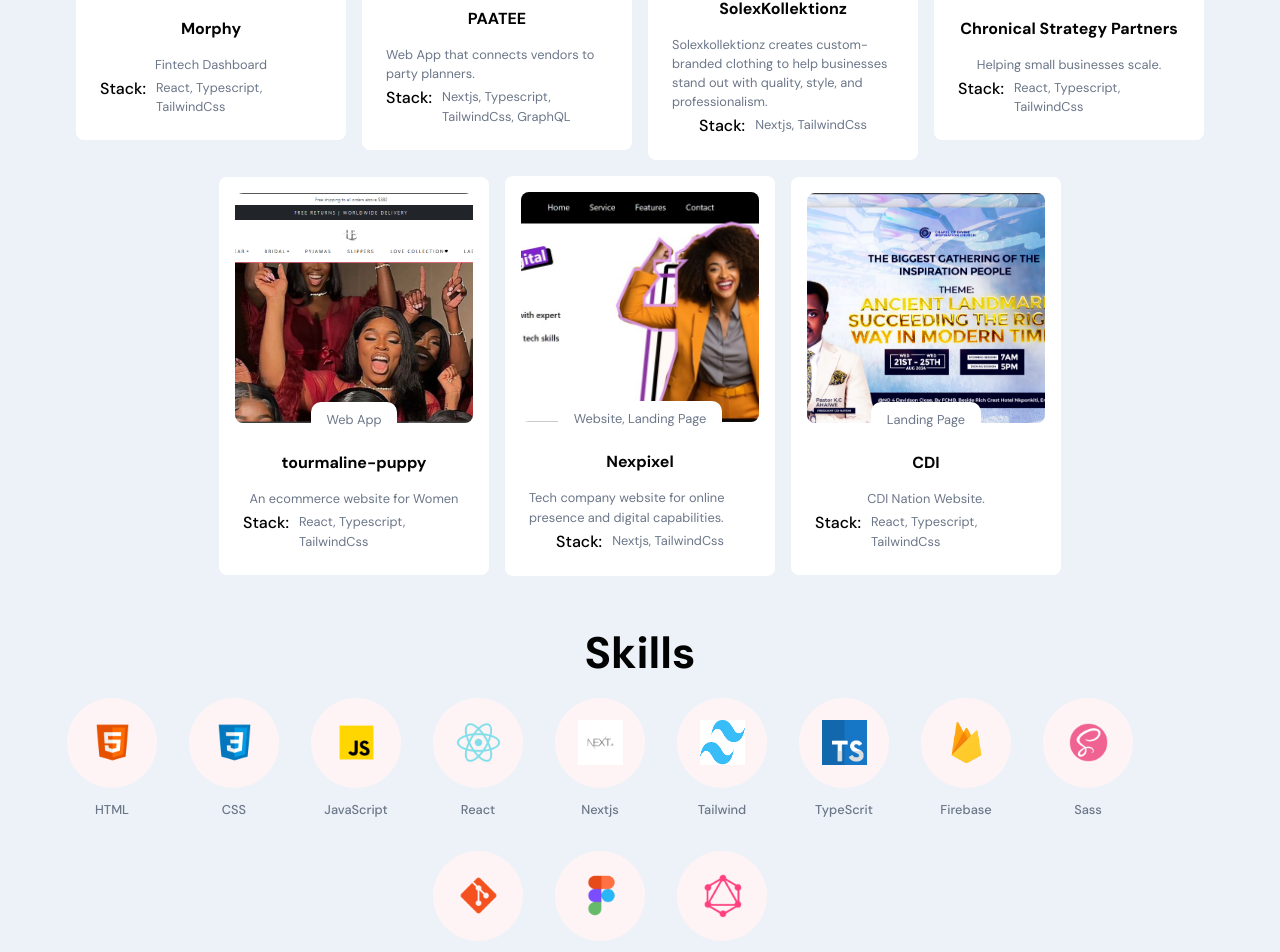
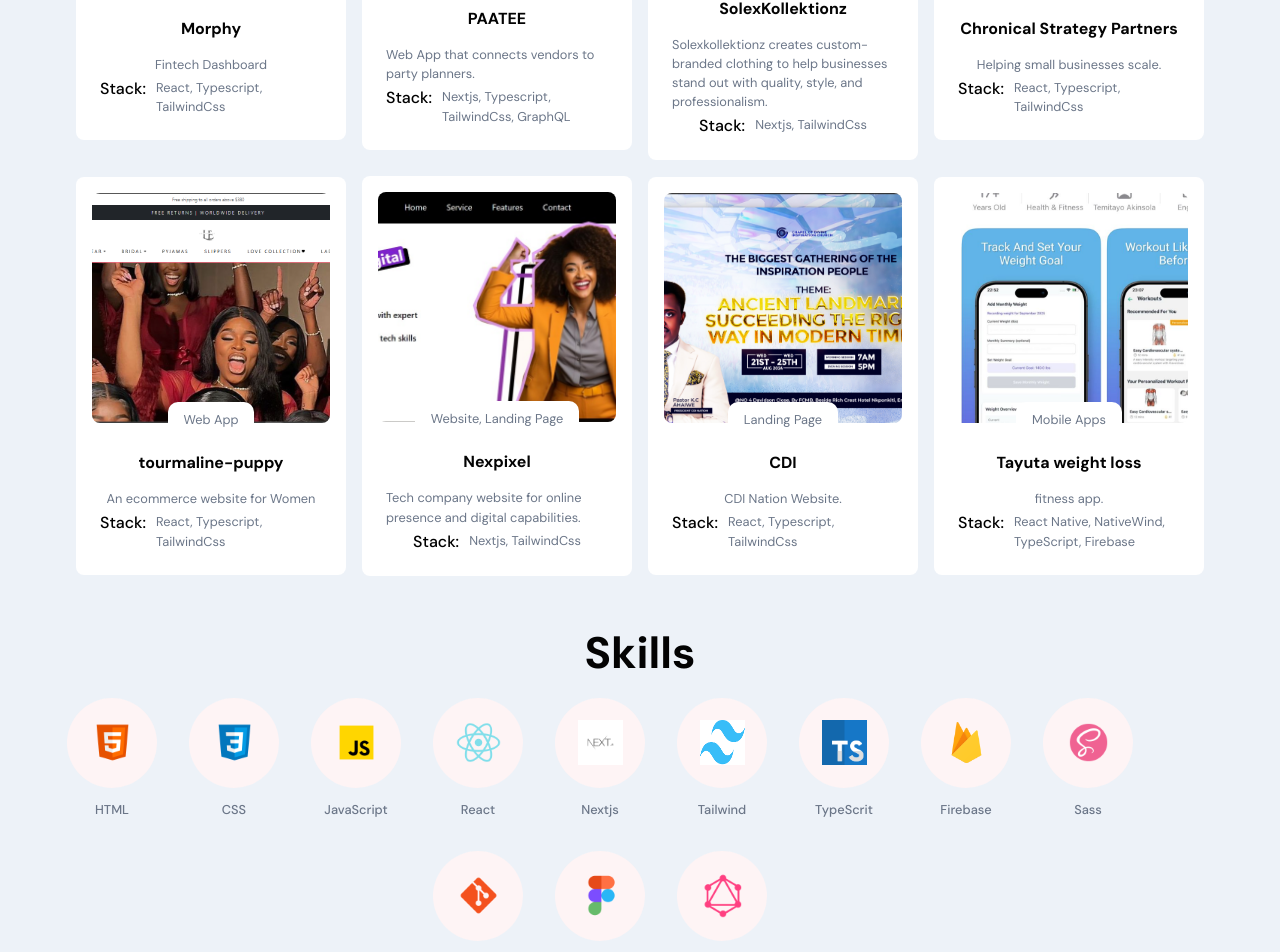
Before and after one commit to Chimev/Portfolio, a React (Vite) app: page / in a window 1280 px wide. Shown: the part 2228-3180 px from the top of the page. Built offline with nearby package versions, Linux system fonts and the light colour scheme.

Commit message:
added tautua

```diff
--- a/src/constants/images.js
+++ b/src/constants/images.js
@@ -51,6 +51,7 @@ import ms_luxury from '../assets/ms_luxury.png'
 import productDashboard from '../assets/product.png'
 import solex from '../assets/solex.png'
 import mft from  '../assets/mft.png'
+import tayuta from  '../assets/tayuta.jpg'
 
 
 export default {
@@ -104,5 +105,6 @@ export default {
   ms_luxury,
   productDashboard,
   solex,
-  mft
+  mft,
+  tayuta
 };
--- a/src/container/Work/project.js
+++ b/src/container/Work/project.js
@@ -12,4 +12,5 @@ export const project = [
   { id: 9, title: 'tourmaline-puppy', description: 'An ecommerce website for Women', imgUrl: images.tourmaline, url: 'https://tourmaline-puppy-e69a50.netlify.app/', tags: ['Web App'], stack: ['React', 'Typescript', 'TailwindCss'] },
   { id: 10, title: 'Nexpixel', description: 'Tech company website for online presence and digital capabilities.', imgUrl: images.nexpixel, url: 'https://nexpixel-frontend.vercel.app/', tags: ['Website', 'Landing Page'], stack: ['Nextjs', 'TailwindCss'] },
   { id: 11, title: 'CDI', description: 'CDI Nation Website.', imgUrl: images.CDI, url: 'https://cdi-nation.vercel.app/', tags: ['Landing Page'], stack: ['React', 'Typescript', 'TailwindCss'] },
+  { id: 12, title: 'Tayuta weight loss', description: 'fitness app.', imgUrl: images.tayuta, url: 'https://apps.apple.com/ng/app/tayuta-weight-loss/id6751735236 ', tags: ['Mobile Apps'], stack: ['React Native', 'NativeWind', 'TypeScript, Firebase'] },
 ];
```
Also changed, not shown: src/assets/tayuta.jpg (added).
